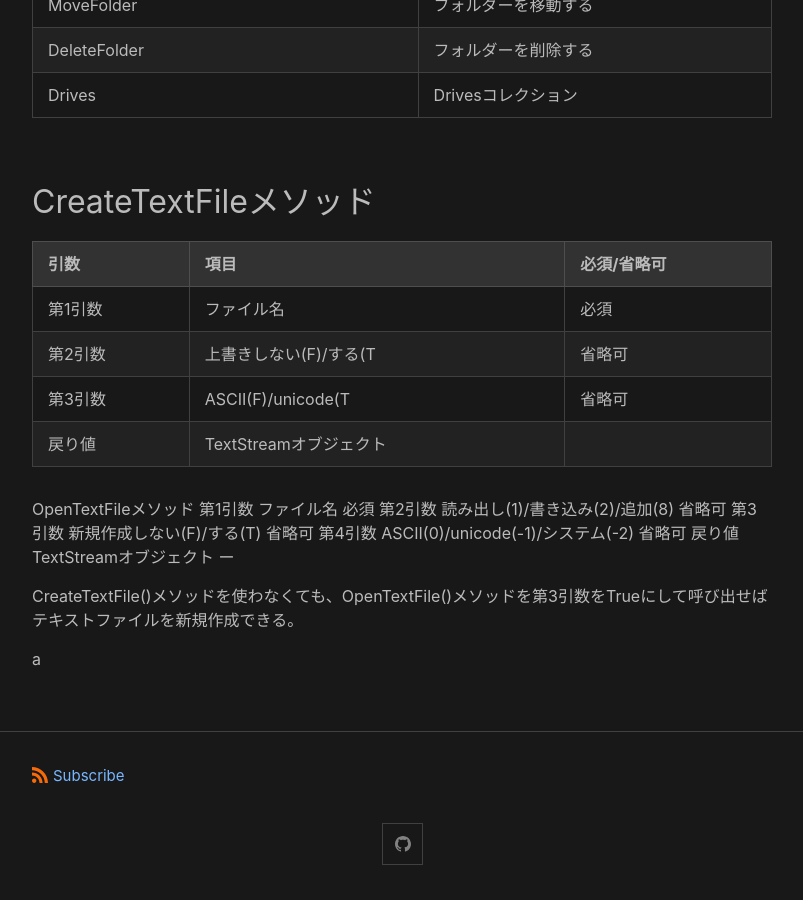
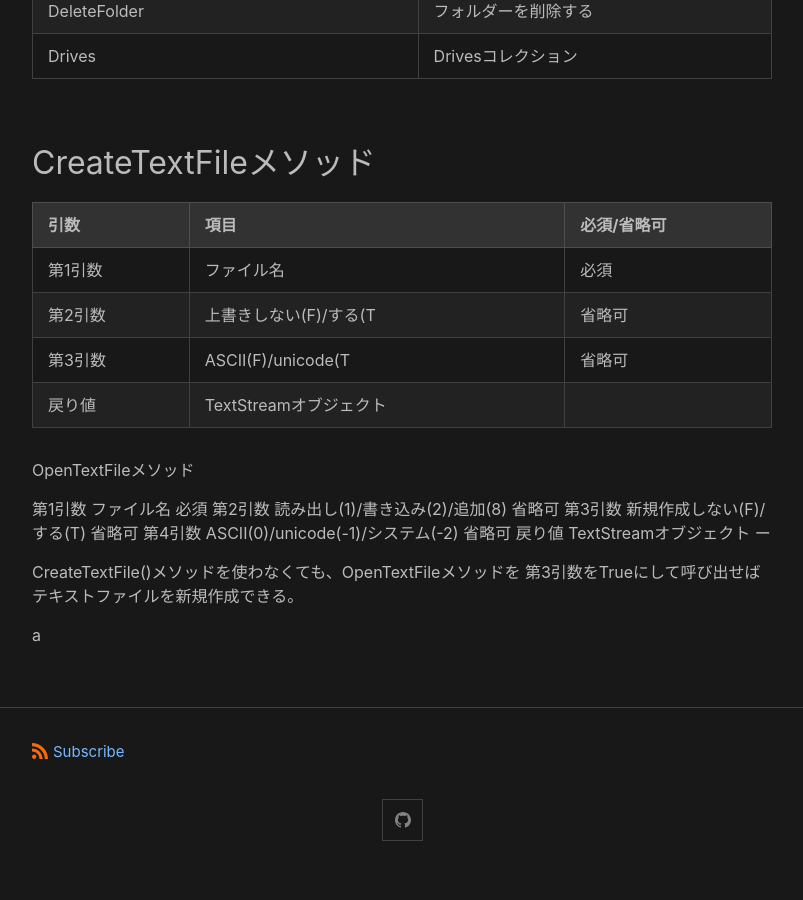
Before and after one commit to sammaya164/minima-test, a Jekyll site: the page built from _posts/2021-11-14-fso.md, in a window 1280 px wide and 900 px high, scrolled down 926 px. Shown: the whole window, without its empty margins (238-1041 px from the left). Built offline with Jekyll 4.4.1, drawn with Linux system fonts in a browser that asks for light colours; after the commit the page ends 1802 px from its top, so only the background shows below that; some of the changed text lies outside the part shown.

Commit message:
Update 2021-11-14-fso.md

```diff
--- a/_posts/2021-11-14-fso.md
+++ b/_posts/2021-11-14-fso.md
@@ -39,13 +36,15 @@
 
 
 OpenTextFileメソッド
+
 第1引数	ファイル名	必須
 第2引数	読み出し(1)/書き込み(2)/追加(8)	省略可
 第3引数	新規作成しない(F)/する(T)	省略可
 第4引数	ASCII(0)/unicode(-1)/システム(-2)	省略可
 戻り値	TextStreamオブジェクト	ー
 
-CreateTextFile()メソッドを使わなくても、OpenTextFile()メソッドを第3引数をTrueにして呼び出せばテキストファイルを新規作成できる。
+CreateTextFile()メソッドを使わなくても、OpenTextFileメソッドを
+第3引数をTrueにして呼び出せばテキストファイルを新規作成できる。
 
 
 
```
Also changed, not shown: other parts of _posts/2021-11-14-fso.md (+1 -4 lines).
